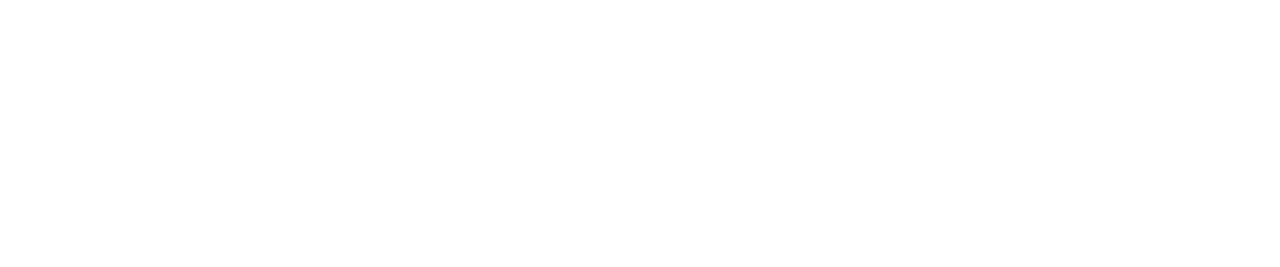
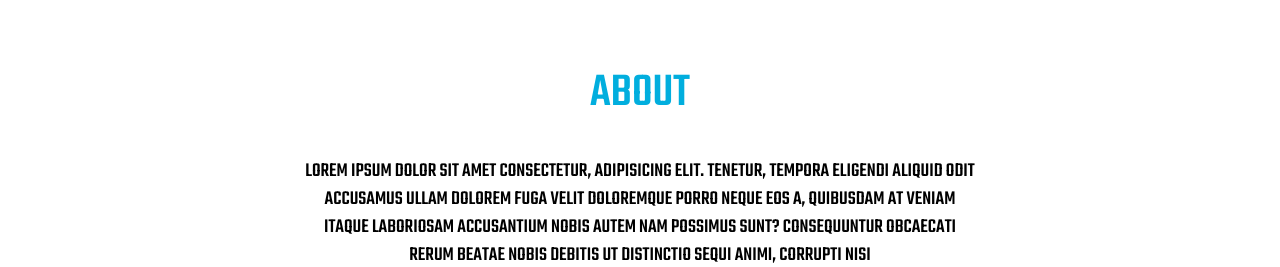
Before and after one commit to itasetianii/addclass, a Next.js app: page / in a window 1280 px wide. Shown: the part 562-829 px from the top of the page. Before the commit the page ends 800 px from the top, so only its background shows below. Built offline with nearby package versions, Linux system fonts and the light colour scheme.

Commit message:
feat : about section

```diff
--- a/src/app/page.tsx
+++ b/src/app/page.tsx
@@ -1,3 +1,4 @@
+import AboutSection from '@/components/AboutSection';
 import HeroSection from '@/components/HeroSection';
 import { NavbarComponents } from '@/components/Navbar/NavbarComponents';
 
@@ -6,6 +7,7 @@
     <main>
       <NavbarComponents />
       <HeroSection />
+      <AboutSection />
     </main>
   );
 }
--- /dev/null
+++ b/src/components/AboutSection.tsx
@@ -0,0 +1,11 @@
+export default function AboutSection() {
+  return (
+    <section className="text-center w-full flex flex-col space-y-10 justify-center items-center">
+      <h2 className="uppercase font-medium text-[var(--primary-color)] text-5xl">About</h2>
+      <p className="text-xl uppercase font-medium md:max-w-2xl">
+        Lorem ipsum dolor sit amet consectetur, adipisicing elit. Tenetur, tempora eligendi aliquid odit accusamus ullam dolorem fuga velit doloremque porro neque eos a, quibusdam at veniam itaque laboriosam accusantium nobis autem nam
+        possimus sunt? Consequuntur obcaecati rerum beatae nobis debitis ut distinctio sequi animi, corrupti nisi
+      </p>
+    </section>
+  );
+}
--- a/src/components/HeroSection.tsx
+++ b/src/components/HeroSection.tsx
@@ -1,5 +1,5 @@
 import Image from 'next/image';
-import Button, { ButtonBorder } from './Button';
+import Button, { ButtonBorder } from './elements/Button';
 
 export default function HeroSection() {
   return (
@@ -15,7 +15,7 @@
               Lorem ipsum dolor sit amet, consectetur adipisicing elit. Illo rerum architecto velit quo ex beatae cumque quibusdam totam dolores laudantium voluptatem, doloremque nobis sapiente labore aperiam nulla blanditiis quod dolore
               soluta.
             </p>
-            <div className="flex flex-col space-y-4 sm:items-center sm:justify-center sm:flex-row sm:space-y-0 sm:space-x-4 lg:justify-start">
+            <div className="flex flex-col space-y-4 sm:items-center sm:justify-center sm:flex-row sm:space-y-0 sm:space-x-10 lg:justify-start">
               <Button link="/">Hire Me</Button>
               <ButtonBorder link="/">{`Let's talk`}</ButtonBorder>
             </div>
```
Also changed, not shown: src/components/elements/Button.tsx (renamed from src/components/Button.tsx).
